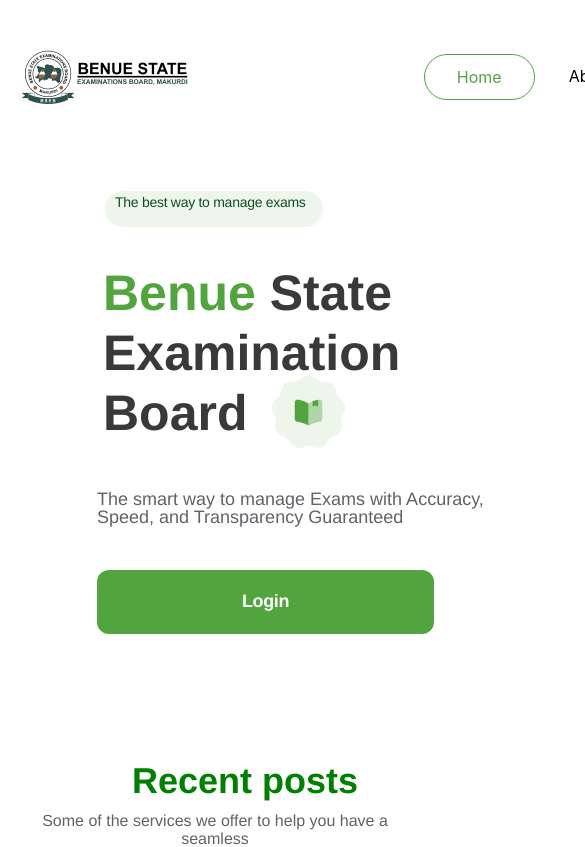
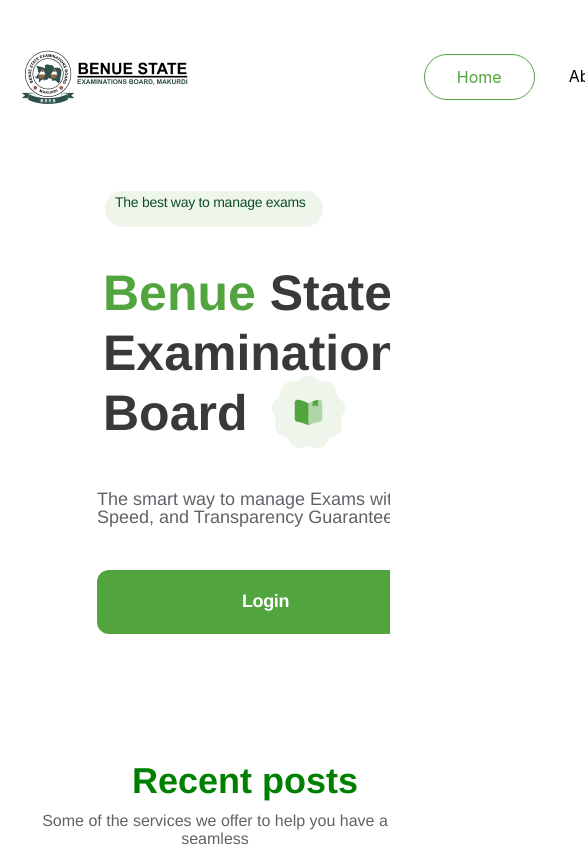
Before and after one commit to awuawuer/bseb, a React (Create React App) app: page / in a window 390 px wide. Shown: the top 847 px of the page, 585 px wide, since content can reach past the window. Built offline with nearby package versions, Linux system fonts and the light colour scheme.

Commit message:
main html

```diff
--- a/public/index.html
+++ b/public/index.html
@@ -7,7 +7,7 @@
     <meta name="theme-color" content="#000000" />
     <meta
       name="description"
-      content="Web site created using create-react-app"
+      content="Benue State Examination Board"
     />
     <link rel="apple-touch-icon" href="%PUBLIC_URL%/logo192.png" />
     <!--
@@ -24,7 +24,7 @@
       work correctly both with client-side routing and a non-root public URL.
       Learn how to configure a non-root public URL by running `npm run build`.
     -->
-    <title>React App</title>
+    <title>Benue State Examination Board</title>
   </head>
   <body>
     <noscript>You need to enable JavaScript to run this app.</noscript>
--- a/src/Components/Footer/Footer.css
+++ b/src/Components/Footer/Footer.css
@@ -1,97 +1,3 @@
-/*
-.footer {
-  width: 100%;
-  background-color: #52A43E;
-  display: flex;
-  justify-content: center;
-  padding: 50px 0;
-  color: white;
-  bottom: 0px;
-  position: relative;
-}
-
-
-.footer-inner {
-  display: flex;
-  justify-content: space-between;
-  align-items: center;
-  max-width: 1200px;
-  width: 100%;
-  padding: 20px;
-  box-sizing: border-box;
-}
-
-
-.footer-inner-left {
-  display: flex;
-  flex-direction: column;
-  align-items: center;
-  gap: 20px;
-
-}
-
-.graduation-cap-fill {
-  width: 252.7px;
-  height: 93.11px;
-  height: auto;
-}
-
-.right-text {
-  font-size: 16px;
-  line-height: 1.5;
-}
-
-
-.footer-inner-right {
-  display: flex;
-  flex-direction: column;
-  align-items: flex-end;
-  gap: 20px;
-}
-
-
-.footer-links {
-  display: flex;
-  gap: 60px;
-  margin-left: 1px;
-  padding-right: 200px;
-}
-
-.footer-links a {
-  color: white;
-  text-decoration: none;
-  font-size: 16px;
-  transition: color 0.3s ease;
-}
-
-.footer-links a:hover {
-  color: #f1f1f1;
-}
-
-
-.footer-contact {
-  display: flex;
-  font-size: 16px;
-  line-height: 1.5;
-  text-align: right;
-  gap: 10px;
-  padding-right: 145px;
-}
-
-
-.footer-bottom {
-  display: flex;
-  align-items: center;
-  gap: 10px;
-  font-size: 14px;
-  text-align: right;
-}
-
-.bdic-logo {
-  width: 69px;
-  height: 34px;
-} */
-
 
 /* Main Footer Container */
 .footer {
@@ -115,7 +21,6 @@
   width: 100%;
   padding: 10px;
   box-sizing: border-box;
-  /* flex-wrap: wrap; Enable wrapping for responsive design */
 }
 
 /* Left Section */
@@ -135,15 +40,10 @@
   height: auto;
   margin: 0px;
   padding: 0px;
-
-  /* margin-right: 20px; */
 }
 
 /* Right Text */
 .right-text {
-  /* font-size: 16px;
-  line-height: 1.5;
-  text-align: left; */
 font-family: Plus Jakarta Sans;
 font-size: 16px;
 font-weight: 400;
@@ -152,8 +52,6 @@
 text-align: left;
 text-underline-position: from-font;
 text-decoration-skip-ink: none;
-
-
 }
 
 /* Right Section */
@@ -207,7 +105,7 @@
   gap: 10px;
   font-size: 14px;
   text-align: center;
-  margin-top: 20px;
+
   padding-left: 100px;
   /* width: 400px; */
 }
--- a/src/Components/HeroSection/HeroSection.css
+++ b/src/Components/HeroSection/HeroSection.css
@@ -51,7 +51,6 @@
 
 .image-container {
   background-color: #52A43E;
-  /* background-color: var(--accent-1); */
   border-radius: 60px;
   height: 534px;
   left: 91px;
@@ -176,7 +175,6 @@
 }
 
 .overlap-3 {
-  /* background-image: url(./avatar-2.png); */
   background-size: 100% 100%;
   border: 2px solid;
   border-color: var(--background-white);
@@ -274,9 +272,7 @@
   gap: 10px;
   justify-content: center;
   left: 8px;
-  /* padding: 12px 10px; */
   position: absolute;
-  /* top: 0; */
   width: 218px;
 }
 
@@ -317,7 +313,6 @@
 }
 
 .vuesax-bulk-teacher-wrapper {
-  /* background-image: url(./image.svg); */
   background-size: 100% 100%;
   height: 73px;
   left: 5px;
@@ -375,7 +370,6 @@
 }
 
 .vuesax-bulk-book-wrapper {
-  /* background-image: url(./star-1.svg); */
   background-size: 100% 100%;
   height: 83px;
   left: -40px;
@@ -399,7 +393,6 @@
     all: unset;
     align-items: center;
     background-color: #52A43E;
-    /* background-color: var(--accent-1); */
     border-radius: 12px;
     box-sizing: border-box;
     display: flex;
@@ -428,3 +421,27 @@
   white-space: nowrap;
   width: fit-content;
 }
+
+
+/* Responsive Design */
+@media (max-width: 768px) {
+
+}
+
+@media (max-width: 480px) {
+ .image {
+  display: none;
+
+ }
+
+ .hero-section {
+  /* height: 690px;
+  left: 0;
+  position: relative;
+  top: 100px; */
+  width: 100vw;
+  overflow: hidden;
+
+}
+
+}
```
